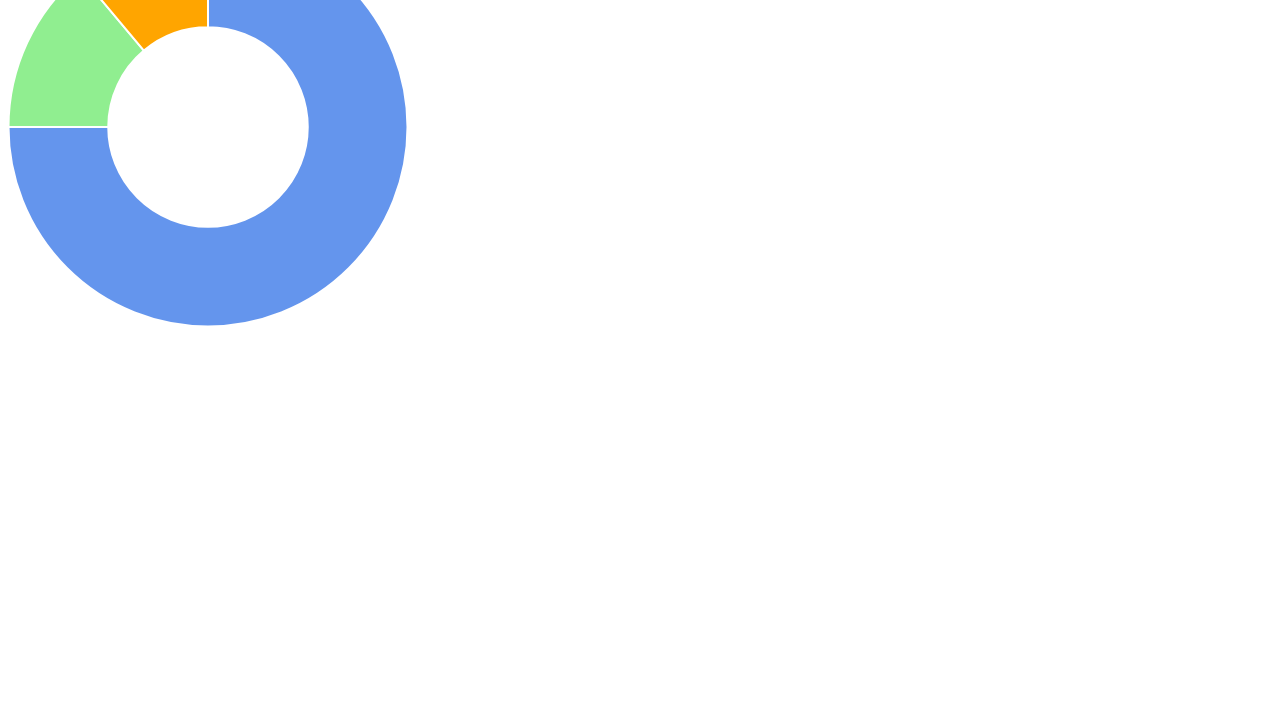
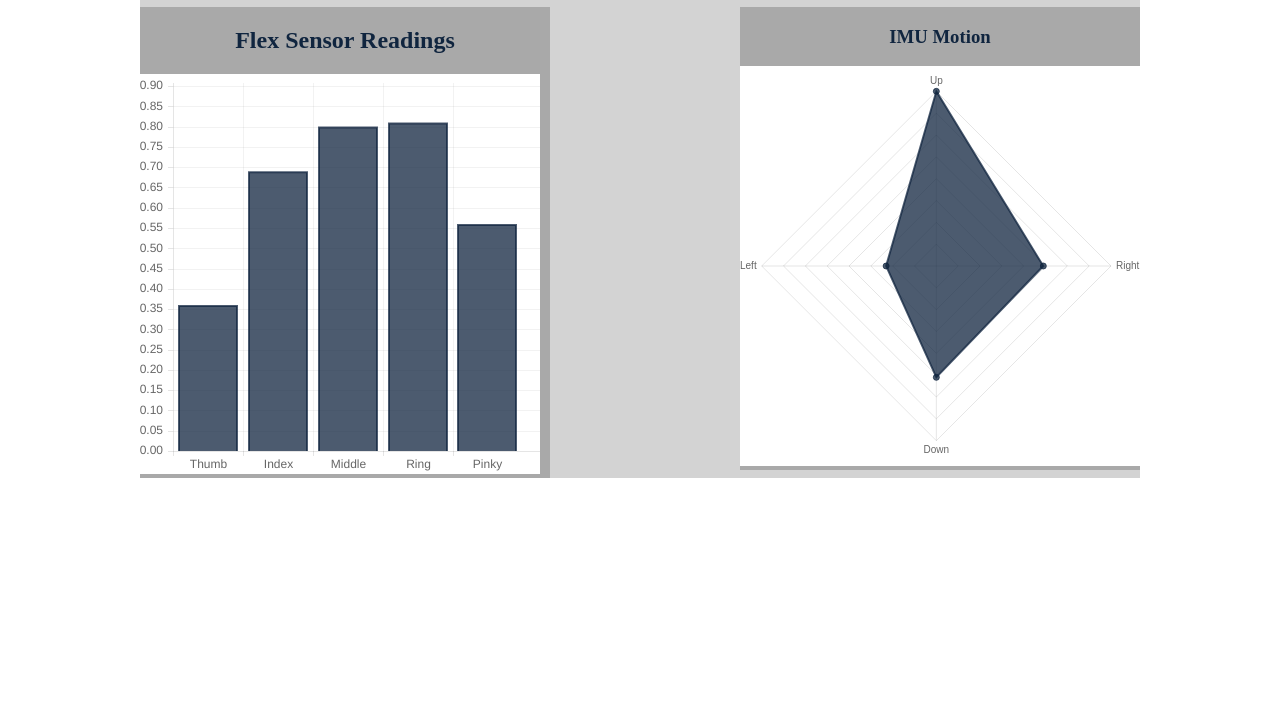
Before and after one commit to ApolloFortyNine/senior_design, a plain HTML site: page senior design chart/index.html in a window 1280 px wide. Shown: the part 81-800 px from the top of the page. Drawn offline with nearby package versions, Linux system fonts and the light colour scheme.

Commit message:
Added files via upload

```diff
--- /dev/null
+++ b/senior design chart/css/chartstyle.css
@@ -0,0 +1,90 @@
+/*
+ * =======================
+ * === HTML BODY COLOR ===
+ * =======================
+ */
+
+body
+{
+	background-color: white;
+}
+
+/*
+ * =======================
+ * === CONTAINER COLOR ===
+ * =======================
+ * (This is within the html body.)
+ */
+
+div.container
+{
+	background-color: lightgrey;
+	width: 1000px;
+	margin: auto;
+	overflow: auto;
+}
+
+/* Container Title */
+h1.title
+{
+	color: rgb(16,37,63);
+	text-align: center;
+}
+
+/*
+ * =======================================
+ * === ALL THINGS PERTAINING TO CHARTS ===
+ * =======================================
+ */
+
+/*
+ * --- Things Pertaining to Flex Sensor Chart ---
+ * ----------------------------------------------
+ */
+
+div.flex_chart
+{
+	background-color: darkgrey;
+	float: left;
+	width: 410px;
+
+}
+
+/* Title */
+h2
+{
+	color: rgb(16,37,63);
+	text-align: center;
+}
+
+/* Background of Flex Sensor Chart */
+#flexBarChart
+{
+	background-color: white;
+}
+
+/*
+ * --- Things Pertaining to IMU Chart ---
+ * --------------------------------------
+ */
+
+div.imu_chart
+{
+	background-color: darkgrey;
+	float: right;
+	width: 400px;
+
+}
+
+/* Title */
+h3
+{
+	color: rgb(16,37,63);
+	text-align: center;
+}
+
+/* Background of IMU Chart */
+#imuRadarChart
+{
+	background-color: white;
+}
--- a/senior design chart/index.html
+++ b/senior design chart/index.html
@@ -1,12 +1,31 @@
 <!DOCTYPE html>
-<html>
-	<head>
+<!-- saved from url=(0065)file:///C:/Users/antho/Desktop/senior%20design%20chart/index.html -->
+<html><head><meta http-equiv="Content-Type" content="text/html; charset=windows-1252">
 		<title>Senior Design Chart</title>
-		<script src="https://code.jquery.com/jquery-1.12.0.min.js"></script>
-		<script type="text/javascript" src="js/Chart.js"></script>
-		<script type="text/javascript" src="js/script.js"></script>
+		<script src="https://ajax.googleapis.com/ajax/libs/jquery/1.12.0/jquery.min.js"></script>
+		<script type="text/javascript" src="./js/Chart.js"></script>
+		<script type="text/javascript" src="./js/script.js"></script>
+		<link rel="stylesheet" type="text/css" href="./css/chartstyle.css">
 	</head>
 	<body>
-		<canvas id="myChart" width="400" height="400"></canvas>
+
+		<div class="container">
+
+			<h1 class="title">Senior Design Charts</h1>
+
+			<!-- Flex Sensor Bar Chart -->
+			<div class="flex_chart">
+				<h2 class="title">Flex Sensor Readings</h2>
+				<canvas id="flexBarChart" width="400" height="400" style="width: 400px; height: 400px;"></canvas>
+			</div>
+
+			<!-- IMU Radar Chart -->
+			<div class="imu_chart">
+				<h3 class="title">IMU Motion</h3>
+				<canvas id="imuRadarChart" width="400" height="400" style="width: 400px; height: 400px;"></canvas>
+			</div>
+
+		</div>
+
 	</body>
 </html>
--- a/senior design chart/js/script.js
+++ b/senior design chart/js/script.js
@@ -1,28 +1,57 @@
 $(document).ready(function()
 {
-	var ctx = $("#myChart").get(0).getContext("2d");
+	// ========================================================
+	// Flex Sensors
+	// Bar Graph
+	// ========================================================
 
-	var data =
-	[
-		{
-			value: 270,
-			color: "cornflowerblue",
-			highlight:"lightskyblue",
-			label: "JavaScript"
-		},
-		{
-			value: 50,
-			color: "lightgreen",
-			highlight:"yellowgreen",
-			label: "HTML"
-		},
-		{
-			value: 40,
-			color: "orange",
-			highlight:"darkorange",
-			label: "CSS"
-		}
-	];
+	var flexData =
+	{
+		labels: ["Thumb", "Index", "Middle", "Ring", "Pinky"],
+		datasets:
+		[
+			{
+				label: "Flex Sensors",
+				fillColor: "rgba(16,37,63,0.75)",
+				strokeColor: "rgba(16,37,63,0.75)",
+				highlightFill: "rgba(46,107,180,0.75)",
+				highlightStroke: "rgba(46,107,180,0.75)",
+				data: [0.36, 0.69, 0.80, 0.81, 0.56],
+			}
+		]
+	};
 
-	var myNewChart = new Chart(ctx).Doughnut(data);
+	// Get context of bar chart for flex sensors
+	var ctx = document.getElementById("flexBarChart").getContext("2d");
+
+	// Create the bar chart for the flex sensors
+	var flexChart = new Chart(ctx).Bar(flexData);
+
+	// ========================================================
+	// IMU Sensor
+	// Radar Graph
+	// ========================================================
+
+	var imuData =
+	{
+		labels: ["Up", "Right", "Down", "Left"],
+		datasets:
+		[
+			{
+				label: "Flex Sensors",
+				fillColor: "rgba(16,37,63,0.75)",
+				strokeColor: "rgba(16,37,63,0.75)",
+				highlightFill: "rgba(46,107,180,0.75)",
+				highlightStroke: "rgba(46,107,180,0.75)",
+				data: [0.80, 0.49, 0.51, 0.23],
+
+			}
+		]
+	};
+
+	// Get context of radar chart for imu sensor
+	var ctx = document.getElementById("imuRadarChart").getContext("2d");
+
+	// Create the radar chart for the flex sensor
+	var imuChart = new Chart(ctx).Radar(imuData);
 });
```
